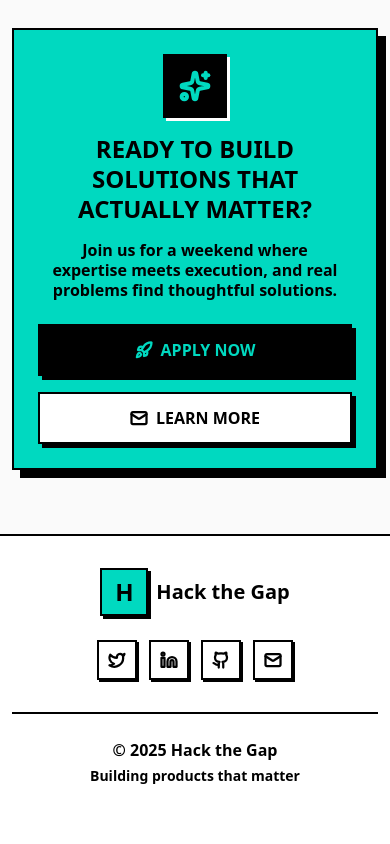
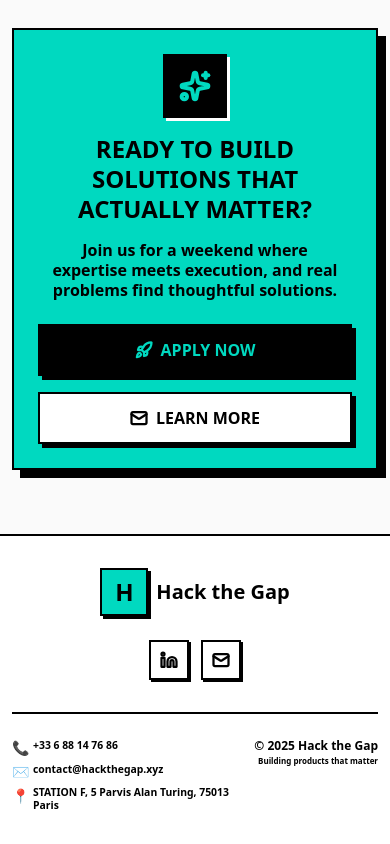
Before and after one commit to hugothomel/hackthegap, a Next.js app: page / in a window 390 px wide. Shown: the part 6327-7171 px from the top of the page. Before the commit the page ends 7145 px from the top, so only its background shows below. Built offline with nearby package versions, Linux system fonts and the light colour scheme.

Commit message:
contact info and responsive footer

```diff
--- a/app/page.tsx
+++ b/app/page.tsx
@@ -1,7 +1,7 @@
 'use client';
 
 import React, { useState, useEffect } from 'react';
-import { Users, Lightbulb, Target, Award, Calendar, MapPin, ArrowRight, Code, Heart, Rocket, Zap, Menu, X, Sparkles, Building2, Brain, Briefcase, GraduationCap, Github, Twitter, Linkedin, Mail, Star, TreePine, Laptop, ChevronDown } from 'lucide-react';
+import { Users, Lightbulb, Target, Award, Calendar, MapPin, ArrowRight, Code, Heart, Rocket, Zap, Menu, X, Sparkles, Building2, Brain, Briefcase, GraduationCap, Linkedin, Mail, Star, TreePine, Laptop, ChevronDown } from 'lucide-react';
 import dynamic from 'next/dynamic';
 
 const ChallengeWizard = dynamic(() => import('./components/ChallengeWizard'), { ssr: false });
@@ -669,7 +669,8 @@
       {/* Footer */}
       <footer className="border-t-2 sm:border-t-4 border-black py-8 sm:py-12 md:py-16 bg-white">
         <div className="container mx-auto px-3 sm:px-6">
-          <div className="flex flex-col md:flex-row justify-between items-center gap-6 sm:gap-8 mb-8 sm:mb-12">
+          {/* Top Section: Logo + Social Icons */}
+          <div className="flex flex-col sm:flex-row justify-between items-center gap-6 sm:gap-8 mb-8 sm:mb-12">
             <div className="flex items-center gap-2 sm:gap-3">
               <div className="w-12 h-12 sm:w-14 sm:h-14 md:w-16 md:h-16 bg-[#00D9C0] border-2 sm:border-4 border-black flex items-center justify-center font-black text-2xl sm:text-3xl shadow-[3px_3px_0px_0px_rgba(0,0,0,1)] sm:shadow-[4px_4px_0px_0px_rgba(0,0,0,1)]">
                 H
@@ -678,27 +679,55 @@
                 Hack the Gap
               </span>
             </div>
+
+            {/* Social Links */}
             <div className="flex gap-3 sm:gap-4">
-              {[
-                { icon: Twitter, label: 'Twitter' },
-                { icon: Linkedin, label: 'LinkedIn' },
-                { icon: Github, label: 'GitHub' },
-                { icon: Mail, label: 'Email' }
-              ].map(({ icon: Icon, label }) => (
-                <a
-                  key={label}
-                  href="#"
-                  className="w-10 h-10 sm:w-12 sm:h-12 md:w-14 md:h-14 bg-white border-2 sm:border-4 border-black flex items-center justify-center shadow-[2px_2px_0px_0px_rgba(0,0,0,1)] sm:shadow-[3px_3px_0px_0px_rgba(0,0,0,1)] md:shadow-[4px_4px_0px_0px_rgba(0,0,0,1)] hover:shadow-[1px_1px_0px_0px_rgba(0,0,0,1)] sm:hover:shadow-[2px_2px_0px_0px_rgba(0,0,0,1)] hover:translate-x-[1px] hover:translate-y-[1px] sm:hover:translate-x-[2px] sm:hover:translate-y-[2px] transition-all"
-                  aria-label={label}
-                >
-                  <Icon strokeWidth={3} size={18} className="sm:w-5 sm:h-5 md:w-6 md:h-6" />
-                </a>
-              ))}
+              <a
+                href="https://www.linkedin.com/company/hackthegap-event"
+                target="_blank"
+                rel="noopener noreferrer"
+                className="w-10 h-10 sm:w-12 sm:h-12 md:w-14 md:h-14 bg-white border-2 sm:border-4 border-black flex items-center justify-center shadow-[2px_2px_0px_0px_rgba(0,0,0,1)] sm:shadow-[3px_3px_0px_0px_rgba(0,0,0,1)] md:shadow-[4px_4px_0px_0px_rgba(0,0,0,1)] hover:shadow-[1px_1px_0px_0px_rgba(0,0,0,1)] sm:hover:shadow-[2px_2px_0px_0px_rgba(0,0,0,1)] hover:translate-x-[1px] hover:translate-y-[1px] sm:hover:translate-x-[2px] sm:hover:translate-y-[2px] transition-all"
+                aria-label="LinkedIn"
+              >
+                <Linkedin strokeWidth={3} size={18} className="sm:w-5 sm:h-5 md:w-6 md:h-6" />
+              </a>
+              <a
+                href="mailto:contact@hackthegap.xyz"
+                className="w-10 h-10 sm:w-12 sm:h-12 md:w-14 md:h-14 bg-white border-2 sm:border-4 border-black flex items-center justify-center shadow-[2px_2px_0px_0px_rgba(0,0,0,1)] sm:shadow-[3px_3px_0px_0px_rgba(0,0,0,1)] md:shadow-[4px_4px_0px_0px_rgba(0,0,0,1)] hover:shadow-[1px_1px_0px_0px_rgba(0,0,0,1)] sm:hover:shadow-[2px_2px_0px_0px_rgba(0,0,0,1)] hover:translate-x-[1px] hover:translate-y-[1px] sm:hover:translate-x-[2px] sm:hover:translate-y-[2px] transition-all"
+                aria-label="Email"
+              >
+                <Mail strokeWidth={3} size={18} className="sm:w-5 sm:h-5 md:w-6 md:h-6" />
+              </a>
             </div>
           </div>
-          <div className="text-center border-t-2 sm:border-t-4 border-black pt-6 sm:pt-8">
-            <p className="font-black text-base sm:text-lg mb-1 sm:mb-2">© 2025 Hack the Gap</p>
-            <p className="font-bold text-sm sm:text-base">Building products that matter</p>
+
+          {/* Bottom Section: Contact Info + Copyright */}
+          <div className="border-t-2 sm:border-t-4 border-black pt-6 sm:pt-8">
+            <div className="flex flex-row justify-between items-start gap-3 sm:gap-6">
+              {/* Contact Information - Left */}
+              <div className="flex flex-col gap-1 sm:gap-2 font-black text-[0.65rem] sm:text-sm md:text-base min-w-0 flex-1">
+                <div className="flex items-start gap-1 sm:gap-2">
+                  <span className="text-sm sm:text-lg flex-shrink-0">📞</span>
+                  <span className="break-words">+33 6 88 14 76 86</span>
+                </div>
+                <div className="flex items-start gap-1 sm:gap-2">
+                  <span className="text-sm sm:text-lg flex-shrink-0">✉️</span>
+                  <a href="mailto:contact@hackthegap.xyz" className="hover:text-[#00D9C0] transition-colors break-words">
+                    contact@hackthegap.xyz
+                  </a>
+                </div>
+                <div className="flex items-start gap-1 sm:gap-2">
+                  <span className="text-sm sm:text-lg flex-shrink-0">📍</span>
+                  <span className="leading-tight break-words">STATION F, 5 Parvis Alan Turing, 75013 Paris</span>
+                </div>
+              </div>
+
+              {/* Copyright - Right */}
+              <div className="text-right flex-shrink-0">
+                <p className="font-black text-xs sm:text-base md:text-lg mb-0.5 sm:mb-1 md:mb-2 whitespace-nowrap">© 2025 Hack the Gap</p>
+                <p className="font-black text-[0.5rem] sm:text-sm md:text-base leading-tight">Building products that matter</p>
+              </div>
+            </div>
           </div>
         </div>
       </footer>
```
